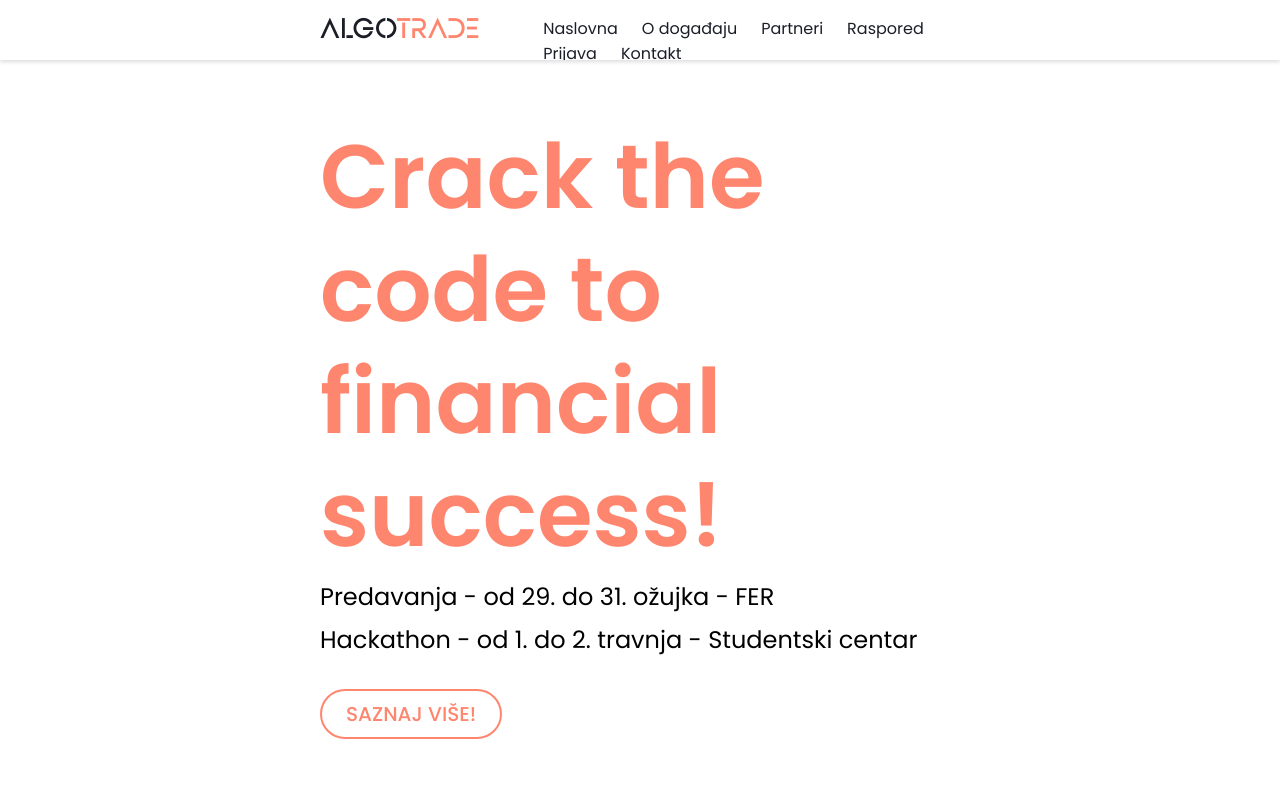
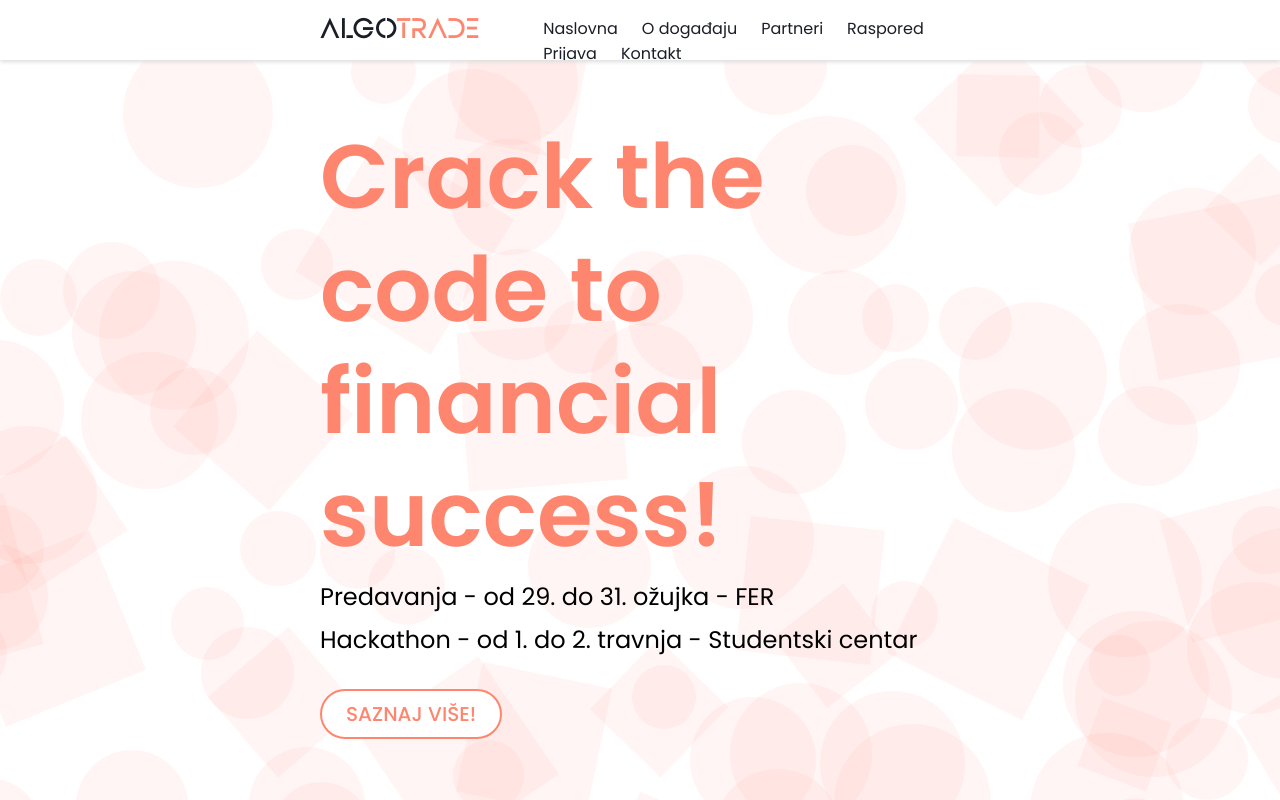
Before and after one commit to x-fer/algotrade-2023-web, a React (Create React App) app: page / in a window 1280 px wide. Shown: the top 800 px of the page. Built offline with nearby package versions, Linux system fonts and the light colour scheme.

Commit message:
added animation

```diff
--- /dev/null
+++ b/src/components/GraphAnimation/GraphAnimation.tsx
@@ -0,0 +1,112 @@
+import React, { useEffect, useState } from "react";
+import "./graphAnimation.scss";
+
+class Particle {
+  static PARTICLE_SPEED: number = 2;
+  static FRAMES_PER_SECOND: number = 30;
+
+  xPos: number;
+
+  yPos: number;
+
+  direction: number;
+
+  size: number;
+
+  speed: number;
+
+  isSquare: boolean;
+
+  rotation: number;
+
+  constructor(
+    xPos: number,
+    yPos: number,
+    direction: number,
+    size: number,
+    speed: number,
+    isSquare: boolean,
+    rotation: number
+  ) {
+    this.xPos = xPos;
+    this.yPos = yPos;
+    this.direction = direction;
+    this.size = size;
+    this.speed = speed;
+    this.isSquare = isSquare;
+    this.rotation = rotation;
+  }
+
+  update() {
+    this.xPos +=
+      (this.speed * Math.cos(this.direction)) / Particle.FRAMES_PER_SECOND;
+    this.yPos +=
+      (this.speed * Math.sin(this.direction)) / Particle.FRAMES_PER_SECOND;
+
+    this.xPos = (this.xPos + 200) % 200;
+    this.yPos = (this.yPos + 200) % 200;
+  }
+
+  copy() {
+    return new Particle(
+      this.xPos,
+      this.yPos,
+      this.direction,
+      this.size,
+      this.speed,
+      this.isSquare,
+      this.rotation
+    );
+  }
+}
+
+const GraphAnimation = () => {
+  const [particles, setParticles] = useState<Particle[]>(
+    Array(400)
+      .fill(null)
+      .map(
+        () =>
+          new Particle(
+            Math.random() * 200,
+            Math.random() * 200,
+            Math.random() * 2 * Math.PI,
+            Math.random() * 100 + 60,
+            Math.random() * 1 + 2,
+            Math.random() < 0.25,
+            Math.random() * 360
+          )
+      )
+  );
+
+  useEffect(() => {
+    const interval = setInterval(() => {
+      const particlesCopy = particles.map((p) => p.copy());
+      particlesCopy.forEach((p) => p.update());
+      setParticles(particlesCopy);
+    }, 1000 / Particle.FRAMES_PER_SECOND);
+
+    return () => clearInterval(interval);
+  });
+
+  return (
+    <div className="at-graph-animation">
+      {particles.map((particle) => (
+        <div
+          className="at-particle"
+          style={{
+            top: `${particle.yPos - 50}%`,
+            left: `${particle.xPos - 50}%`,
+            width: `${particle.size}px`,
+            height: `${particle.size}px`,
+            borderRadius: particle.isSquare ? "0px" : `${particle.size / 2}px`,
+            transform: particle.isSquare
+              ? `rotate(${particle.rotation}deg)`
+              : "",
+          }}
+        ></div>
+      ))}
+    </div>
+  );
+};
+
+export default GraphAnimation;
--- /dev/null
+++ b/src/components/GraphAnimation/graphAnimation.scss
@@ -0,0 +1,22 @@
+@import "../../styles/constants.scss";
+
+.at-graph-animation {
+  aspect-ratio: 16 / 9;
+
+  position: relative;
+  overflow: hidden;
+
+  @media (min-width: 901px) {
+    min-height: 1000px;
+  }
+
+  @media (max-width: 900px) {
+    min-height: 3000px;
+  }
+
+  .at-particle {
+    position: absolute;
+    background-color: $primary-accent-color;
+    opacity: 8%;
+  }
+}
--- a/src/components/HomeSlide/HomeSlide.tsx
+++ b/src/components/HomeSlide/HomeSlide.tsx
@@ -1,11 +1,13 @@
 import React from "react";
 import Button from "../Button/Button";
+import GraphAnimation from "../GraphAnimation/GraphAnimation";
 import Slide from "../Slide/Slide";
 import "./homeSlide.scss";
 
 const HomeSlide = () => {
   return (
     <Slide className="at-home-slide" id="home">
+      <GraphAnimation />
       <div className="inner-div">
         <div className="slogan">Crack the code to financial success!</div>
         <div className="slogan-subtitle">
--- a/src/components/HomeSlide/homeSlide.scss
+++ b/src/components/HomeSlide/homeSlide.scss
@@ -9,6 +9,15 @@
   padding: 0px;
 
   scroll-margin-top: 60px;
+  background-color: transparent;
+  overflow: hidden;
+
+  .at-graph-animation {
+    position: absolute;
+    width: 100%;
+    object-fit: cover;
+    z-index: -1;
+  }
 
   @media screen and (min-width: 901px) {
     .inner-div {
```
